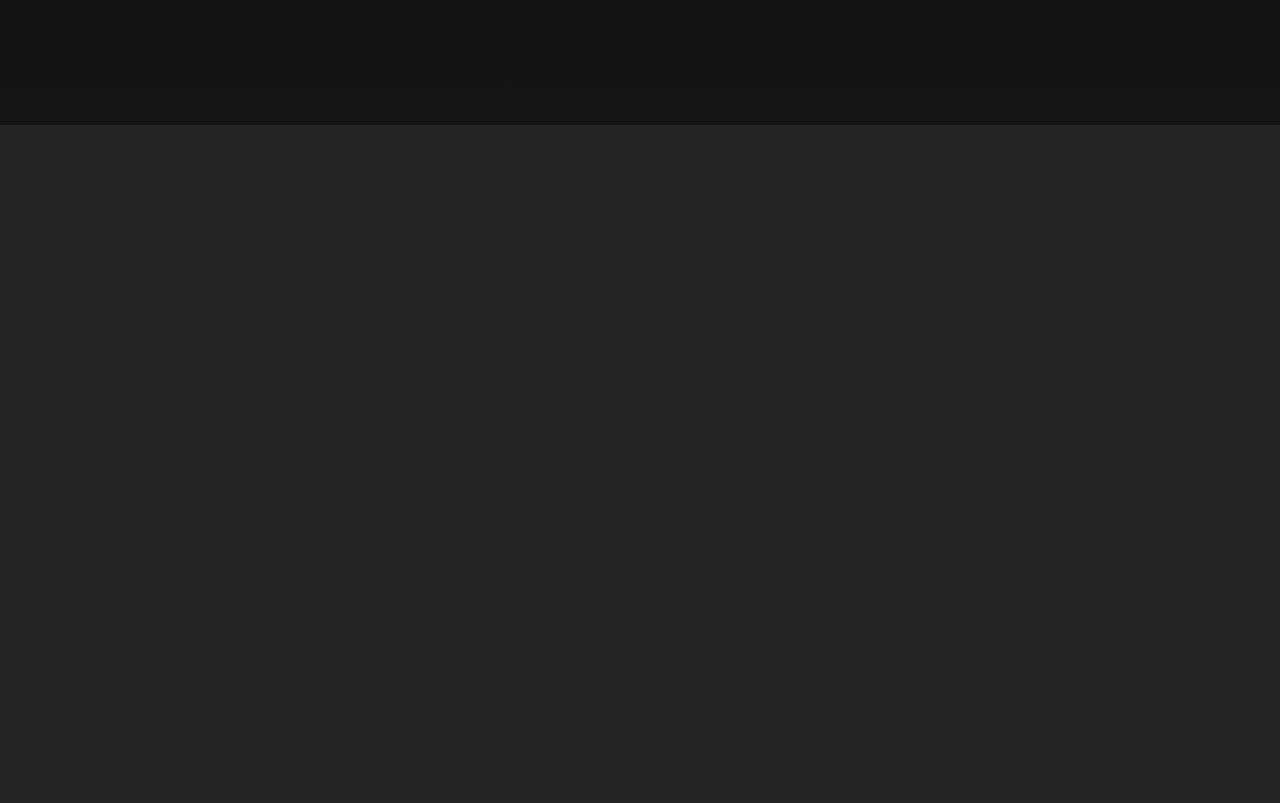
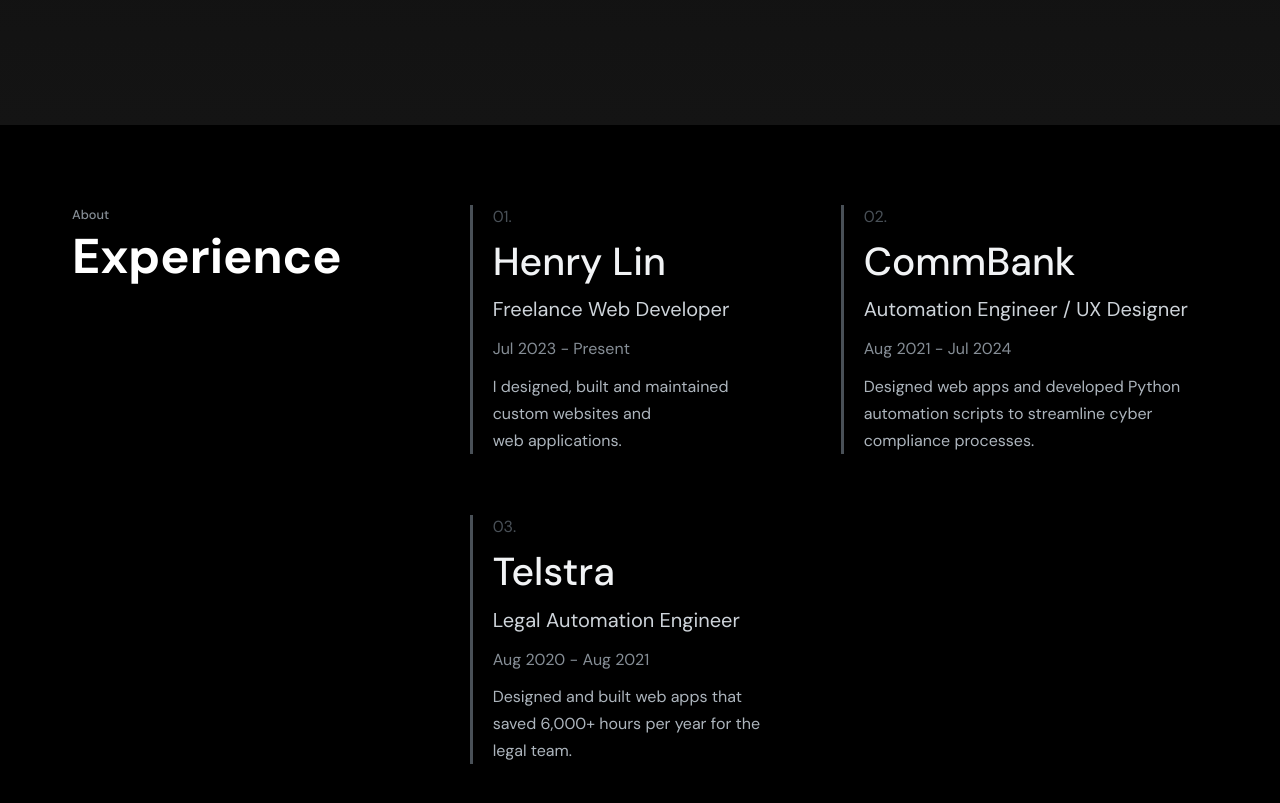
Before and after one commit to henrylin03/portfolio, a React (Vite) app: page / in a window 1280 px wide. Shown: the part 2940-3743 px from the top of the page. Before the commit the page ends 3065 px from the top, so only its background shows below. Built offline with nearby package versions, Linux system fonts and the light colour scheme.

Commit message:
feat: build experience section.
experience section contains all the jobs i've worked at before. added an 'experiences.js' data file to make it easier to update the jobs i've worked at before and have them dynamically generate <article> elements.

```diff
--- a/src/App.jsx
+++ b/src/App.jsx
@@ -3,6 +3,7 @@
 import HeroSection from "./components/HeroSection";
 import ServicesSection from "./components/ServicesSection";
 import ProjectsSection from "./components/ProjectsSection";
+import ExperienceSection from "./components/ExperienceSection";
 import "@mantine/core/styles.css";
 import theme from "./styles/theme";
 import "./styles/global.css";
@@ -16,6 +17,7 @@
         <HeroSection />
         <ServicesSection />
         <ProjectsSection />
+        <ExperienceSection />
       </main>
 
       <footer></footer>
--- /dev/null
+++ b/src/components/ExperienceSection/ExperienceSection.module.css
@@ -0,0 +1,128 @@
+.section {
+  background-color: black;
+}
+
+.inner {
+  composes: inner from global;
+  display: grid;
+  grid-template-columns: 1fr 3fr;
+  gap: 8rem;
+}
+
+.headingSectionKeyword {
+  composes: sectionHeadingKeyword from global;
+}
+
+.heading {
+  composes: sectionHeading from global;
+  text-align: left;
+}
+
+.experiences {
+  display: grid;
+  grid-template-columns: 1fr 1fr;
+  grid-template-rows: 1fr 1fr;
+  gap: var(--5xl) var(--3xl);
+}
+
+.experience {
+  border-left: 3px solid var(--mantine-color-gray-7);
+  padding: 0 var(--mantine-spacing-lg);
+  display: flex;
+  flex-direction: column;
+  gap: var(--mantine-spacing-xs);
+}
+
+.small {
+  font-size: var(--small);
+  color: var(--mantine-color-gray-7);
+}
+
+.employer {
+  color: var(--mantine-color-gray-1);
+  font-size: var(--3xl);
+  font-weight: 500;
+  margin: -0.5rem 0;
+}
+
+.jobTitle {
+  color: var(--mantine-color-gray-4);
+  font-weight: normal;
+  font-size: var(--lg);
+  text-wrap: nowrap;
+}
+
+.dates {
+  composes: paragraphText from global;
+  color: var(--mantine-color-gray-6);
+}
+
+.paragraphText {
+  composes: paragraphText from global;
+  line-height: 1.4rem;
+  color: var(--mantine-color-gray-5);
+}
+
+/* MEDIA QUERIES */
+@media (max-width: $mantine-breakpoint-lg) {
+  .inner {
+    gap: 6rem;
+  }
+
+  .experiences {
+    gap: var(--5xl) var(--2xl);
+  }
+}
+
+@media (max-width: 1078px) {
+  .inner {
+    display: flex;
+    flex-direction: column;
+    gap: 2rem;
+  }
+
+  .heading {
+    text-align: center;
+  }
+
+  .headTextContainer {
+    text-align: center;
+    align-items: center !important;
+  }
+}
+
+@media (max-width: $mantine-breakpoint-sm) {
+  .experiences {
+    grid-template-columns: 1fr;
+    gap: var(--3xl);
+  }
+
+  .experience {
+    gap: 0.25rem;
+  }
+
+  .employer {
+    font-size: var(--2xl);
+    margin: 0;
+  }
+
+  .dates,
+  .small {
+    font-size: var(--sm);
+  }
+}
+
+@media (max-width: $mantine-breakpoint-xs) {
+  .employer {
+    font-size: var(--xl);
+  }
+
+  .jobTitle {
+    font-size: 1rem;
+  }
+
+  .paragraphText {
+    font-size: var(--mantine-font-size-sm);
+    line-height: calc(var(--mantine-font-size-sm) * 1.4) !important;
+  }
+}
--- /dev/null
+++ b/src/components/ExperienceSection/index.jsx
@@ -0,0 +1,34 @@
+import { Stack } from "@mantine/core";
+import experiences from "../../data/experiences";
+import styles from "./ExperienceSection.module.css";
+
+const ExperienceSection = () => {
+  return (
+    <section className={styles.section}>
+      <div className={styles.inner}>
+        <Stack gap="md" className={styles.headTextContainer}>
+          <p className={styles.headingSectionKeyword}>About</p>
+          <h2 className={styles.heading}>Experience</h2>
+        </Stack>
+
+        <div className={styles.experiences}>
+          {experiences.map((e, idx) => (
+            <article className={styles.experience} key={idx}>
+              <small className={styles.small}>
+                {String(idx + 1).padStart(2, "0")}.
+              </small>
+              <h3 className={styles.employer}>{e.employer}</h3>
+              <h4 className={styles.jobTitle}>{e.title}</h4>
+              <p className={styles.dates}>
+                {e.startDate} - {e.endDate}
+              </p>
+              <p className={styles.paragraphText}>{e.description}</p>
+            </article>
+          ))}
+        </div>
+      </div>
+    </section>
+  );
+};
+
+export default ExperienceSection;
--- /dev/null
+++ b/src/data/experiences.js
@@ -0,0 +1,30 @@
+const experiences = [
+  {
+    employer: "Henry Lin",
+    title: "Freelance Web Developer",
+    startDate: "Jul 2023",
+    endDate: "Present",
+    description:
+      "I designed, built and maintained custom websites and web applications.",
+  },
+
+  {
+    employer: "CommBank",
+    title: "Automation Engineer / UX Designer",
+    startDate: "Aug 2021",
+    endDate: "Jul 2024",
+    description:
+      "Designed web apps and developed Python automation scripts to streamline cyber compliance processes.",
+  },
+
+  {
+    employer: "Telstra",
+    title: "Legal Automation Engineer",
+    startDate: "Aug 2020",
+    endDate: "Aug 2021",
+    description:
+      "Designed and built web apps that saved 6,000+ hours per year for the legal team.",
+  },
+];
+
+export default experiences;
```
